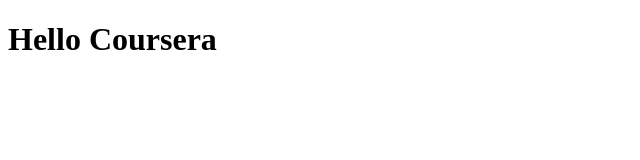
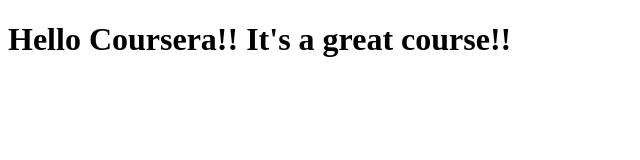
Before and after one commit to shepardcprince/coursera-test, a plain HTML site: page site/index.html in a window 1280 px wide. Shown: the whole page, without its empty margins (0-640 px from the left). Drawn offline with Linux system fonts and the light colour scheme.

Commit message:
Adding more

```diff
--- a/site/index.html
+++ b/site/index.html
@@ -4,6 +4,6 @@
         <title>Hello Coursera</title>
     </head>
     <body>
-       <h1>Hello Coursera</h1>
+       <h1>Hello Coursera!! It's a great course!!</h1>
     </body>
 </html>
```
